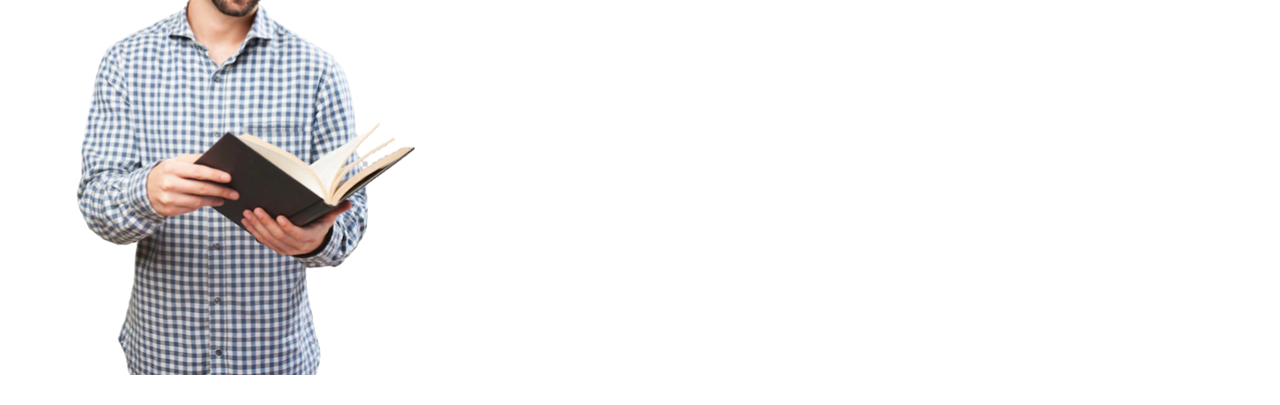
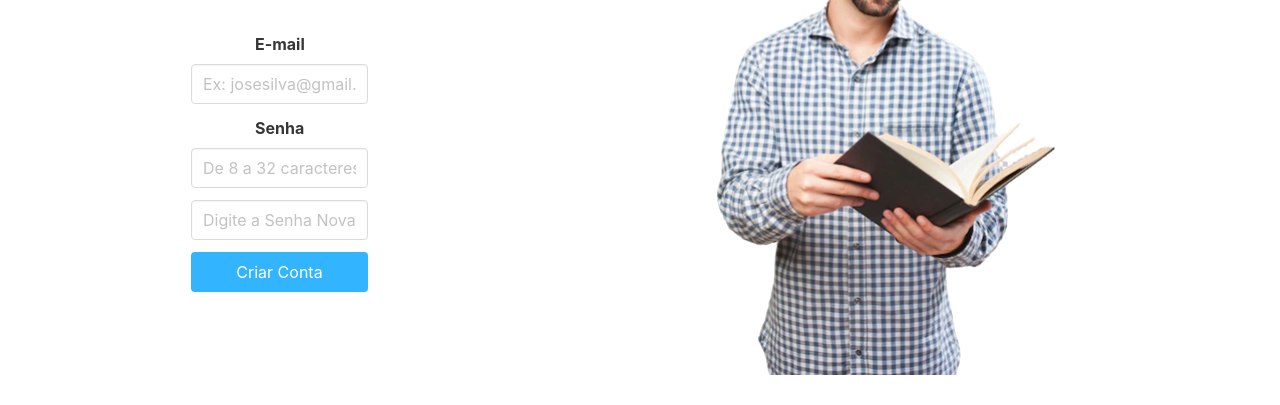
Before and after one commit to LeirbagTI/Projeto-Integrador-V, a plain HTML site: page Site/Login/criar_usuario.html in a window 1280 px wide. Shown: the part 233-638 px from the top of the page. Drawn offline with nearby package versions, Linux system fonts and the light colour scheme.

Commit message:
Update criar_usuario_style.css

```diff
--- a/Site/Login/criar_usuario_style.css
+++ b/Site/Login/criar_usuario_style.css
@@ -20,21 +20,41 @@ body{
     text-align: center;
 }
 
+.login-box{
+	display: flex;
+    flex-direction: column;
+    height: 550px;
+    width: 500px;
+    align-items: center;
+    justify-content: center;
+    margin-right: 5rem;
+	margin-left: 2rem;
+	margin-top: -34rem;
+}
+
+.picture{
+	margin-left: 40rem;
+}
+
 #email{
-    width: 35%;
+    width: 100%;
+	margin-left: -4rem;
 }
 
 #senha{
-    width: 35%;
+    width: 100%;
+	margin-left: -4rem;
 }
 
 #botao_login{
-    width: 35%;
+    width: 100%;
     background-color: rgb(51, 180, 255);
+	margin-left: -4rem;
 }
 #botao_criar{
-    width: 35%;
+    width: 100%;
     background-color: rgb(51, 180, 255);
+	margin-left: -4rem;
 }
 
 .field{
```
